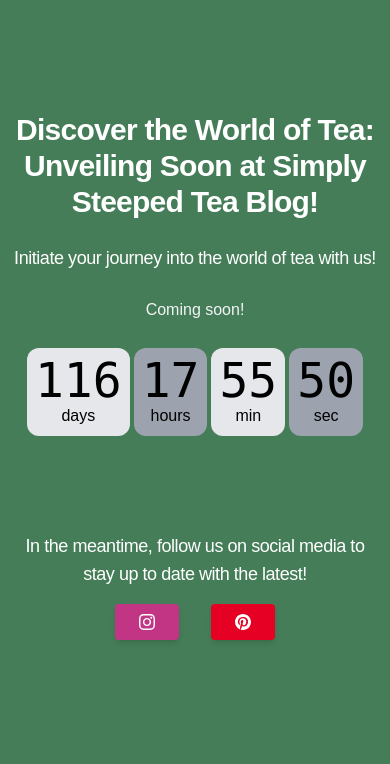
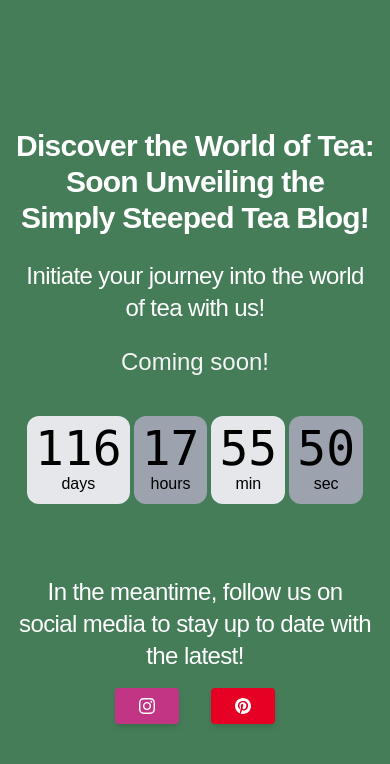
Before and after one commit to BDPeppers/coming-soon, a React (Vite) app: page / in a window 390 px wide. Shown: the top 764 px of the page. Built offline with nearby package versions, Linux system fonts and the light colour scheme; a web font is replaced by a local one.

Commit message:
update again

```diff
--- a/src/App.jsx
+++ b/src/App.jsx
@@ -49,14 +49,14 @@ function App() {
       style={{ backgroundColor: "#457D58" }}
       className="grid place-items-center py-24 sm:py-32 lg:px-8 sm:min-h-0"
     >
-      <div className="text-center">
+      <div className="text-center p-4">
         <h1 className="mt-4 text-3xl font-bold tracking-tight text-white sm:text-5xl">
-          Discover the World of Tea: Unveiling Soon at Simply Steeped Tea Blog!
+          Discover the World of Tea: Soon Unveiling the Simply Steeped Tea Blog!
         </h1>
-        <h2 className="mt-6 text-lg tracking-tight text-white sm:text-5xl">
+        <h2 className="mt-6 text-2xl tracking-tight text-white sm:text-5xl">
           Initiate your journey into the world of tea with us!
         </h2>
-        <h3 className="mt-6 mb-6 text-base leading-7 text-gray-100">
+        <h3 className="mt-6 mb-6 text-2xl leading-7 text-gray-100">
           Coming soon!
         </h3>
       </div>
@@ -86,8 +86,8 @@ function App() {
           sec
         </div>
       </div>
-      <div className="text-center pt-14">
-        <h2 className="p-4 mt-6 text-lg tracking-tight text-white sm:text-3xl">
+      <div className="text-center pt-8">
+        <h2 className="p-4 mt-6 text-2xl tracking-tight text-white sm:text-3xl">
           In the meantime, follow us on social media to stay up to date with the
           latest!
         </h2>
```
